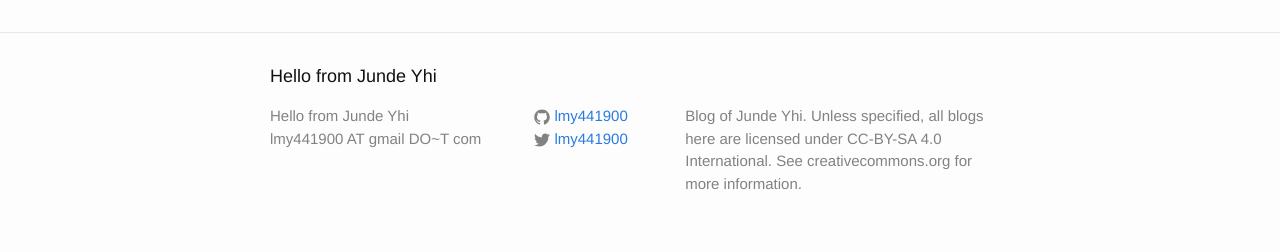
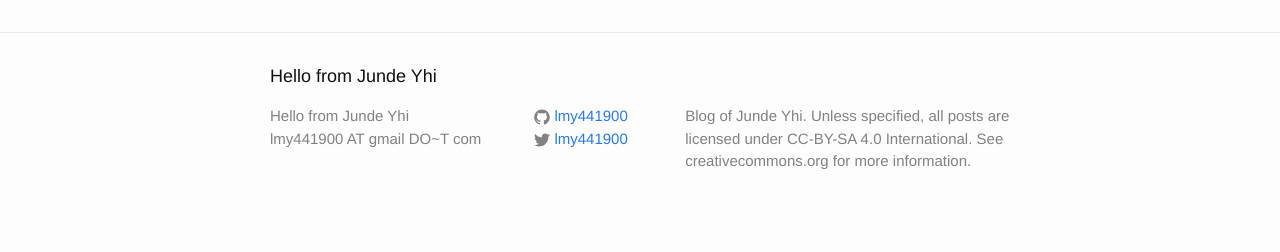
Before and after one commit to lmy441900/lmy441900.github.io, a Jekyll site: the page built from index.html, in a window 1280 px wide. Shown: the part 1254-1506 px from the top of the page. Built offline with Jekyll 4.4.1, drawn with Linux system fonts in a browser that asks for light colours.

Commit message:
_config.yml: refine description

```diff
--- a/_config.yml
+++ b/_config.yml
@@ -9,7 +9,7 @@
 title: Hello from Junde Yhi
 email: lmy441900 AT gmail DO~T com
 description: > # this means to ignore newlines until "baseurl:"
-  Blog of Junde Yhi. Unless specified, all blogs here are licensed under CC-BY-SA 4.0
+  Blog of Junde Yhi. Unless specified, all posts are licensed under CC-BY-SA 4.0
   International. See creativecommons.org for more information.
 baseurl: "" # the subpath of your site, e.g. /blog
 url: "https://lmy441900.github.io" # the base hostname & protocol for your site
```
